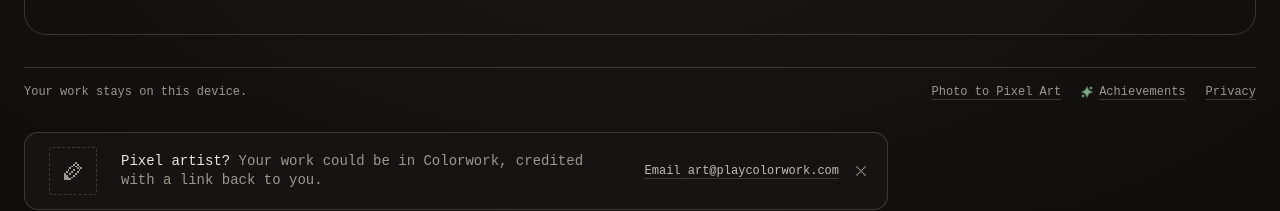
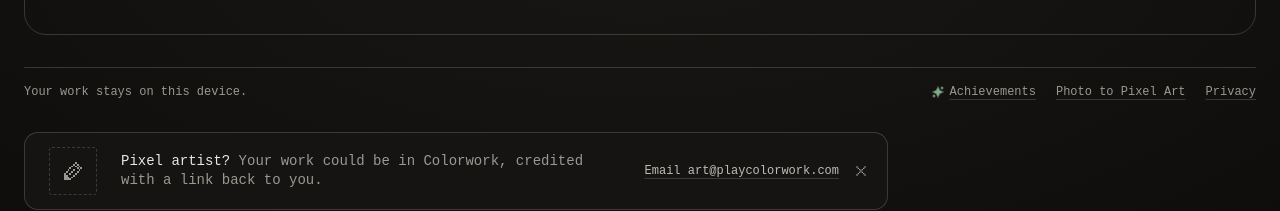
Before and after one commit to miguelSoldado1/colorwork, a React (Vite) app: page / in a window 1280 px wide. Shown: the part 381-592 px from the top of the page. Built offline with nearby package versions, Linux system fonts and the light colour scheme; no server answers.

Commit message:
fix: reorder links in the site footer for better accessibility

```diff
--- a/src/components/app/site-footer.tsx
+++ b/src/components/app/site-footer.tsx
@@ -10,12 +10,12 @@ export function SiteFooter() {
     <footer className="flex flex-col gap-4 border-border border-t pt-4 text-muted-foreground text-xs sm:flex-row sm:items-center sm:justify-between">
       <p className="min-w-0">Your work stays on this device.</p>
       <nav aria-label="Site" className="flex flex-wrap items-center gap-x-5">
-        <Link className={FOOTER_LINK} to="/photo-to-pixel-art">
-          Photo to Pixel Art
-        </Link>
         <Link className={FOOTER_LINK} to="/achievements">
           <Sparkle aria-hidden className="text-primary" height={12} width={12} />
           Achievements
+        </Link>
+        <Link className={FOOTER_LINK} to="/photo-to-pixel-art">
+          Photo to Pixel Art
         </Link>
         <Link className={FOOTER_LINK} to="/privacy">
           Privacy
```
